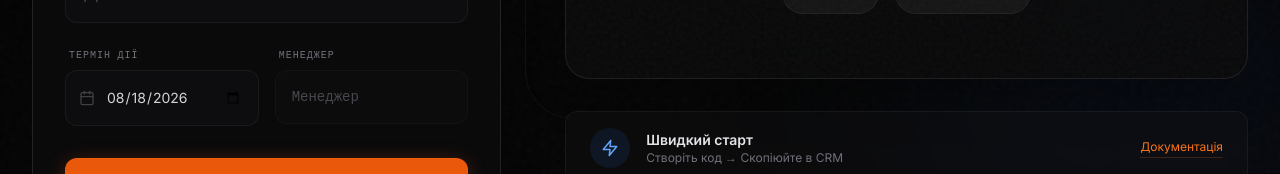
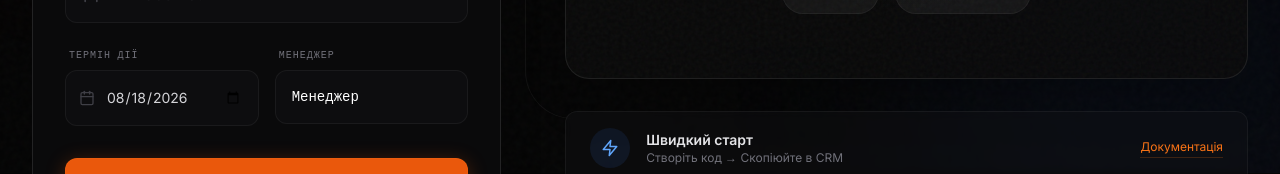
Before and after one commit to mariaukrainets5-dot/sertificat_fenix, a React (Vite) app: page / in a window 1280 px wide. Shown: the part 627-801 px from the top of the page. Built offline with nearby package versions, Linux system fonts and the light colour scheme.

Commit message:
Enable manager name input field

```diff
--- a/App.tsx
+++ b/App.tsx
@@ -359,15 +359,15 @@ function App() {
                              <Calendar className="absolute left-3.5 top-1/2 -translate-y-1/2 text-zinc-700 w-4 h-4 group-focus-within:text-white transition-colors" />
                            </div>
                         </div>
-                        <div>
-                          <label className="text-[10px] font-mono text-zinc-500 uppercase tracking-widest block mb-2 ml-1">Менеджер</label>
-                           <div className="relative opacity-60">
+                        <div className="group">
+                          <label className="text-[10px] font-mono text-zinc-500 uppercase tracking-widest block mb-2 ml-1 group-focus-within:text-orange-500 transition-colors">Менеджер</label>
+                           <div className="relative">
                              <input
                                 type="text"
                                 value={manager}
                                 onChange={(e) => setManager(e.target.value)}
-                                className="w-full bg-zinc-900/30 border border-white/5 rounded-xl py-4 px-4 text-sm text-zinc-500 focus:outline-none cursor-not-allowed font-mono"
-                                readOnly
+                                placeholder="Ім'я менеджера"
+                                className="w-full bg-zinc-900/30 border border-white/5 rounded-xl py-4 px-4 text-sm text-white placeholder-zinc-700 focus:outline-none focus:border-orange-500/50 focus:ring-1 focus:ring-orange-500/50 transition-all font-mono"
                              />
                            </div>
                         </div>
```
